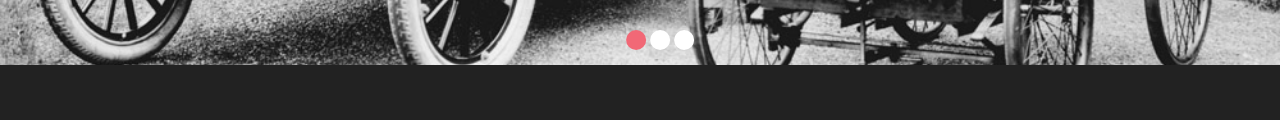
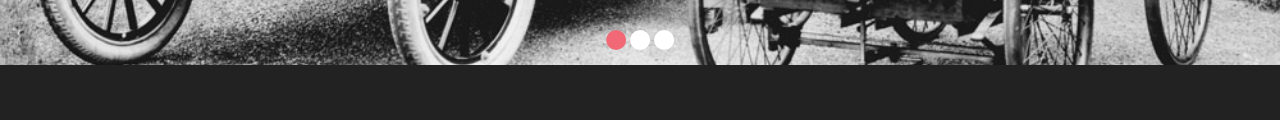
Before and after one commit to MahaMSD/MahaDafterdar_DiscussionWeek14, a website: page app/index.html in a window 1280 px wide. Shown: the part 535-655 px from the top of the page. Drawn offline with nearby package versions, Linux system fonts and the light colour scheme; files that its build step writes are made by us from their sources.

Commit message:
add reset style sheet

```diff
--- a/app/index.html
+++ b/app/index.html
@@ -5,6 +5,11 @@
     <meta name="description" content="">
     <meta name="viewport" content="width=device-width, initial-scale=1">
     <title>FORDtoria</title>
+
+    <!-- reset style sheet -->
+    <style>
+      @import url('styles/reset.css');
+    </style>
 
     <link rel="apple-touch-icon" href="apple-touch-icon.png">
     <!-- Place favicon.ico in the root directory -->
```
Also changed, not shown: app/game.html (+5 -0 lines), app/history.html (+5 -0 lines), app/history02.html (+5 -0 lines).
